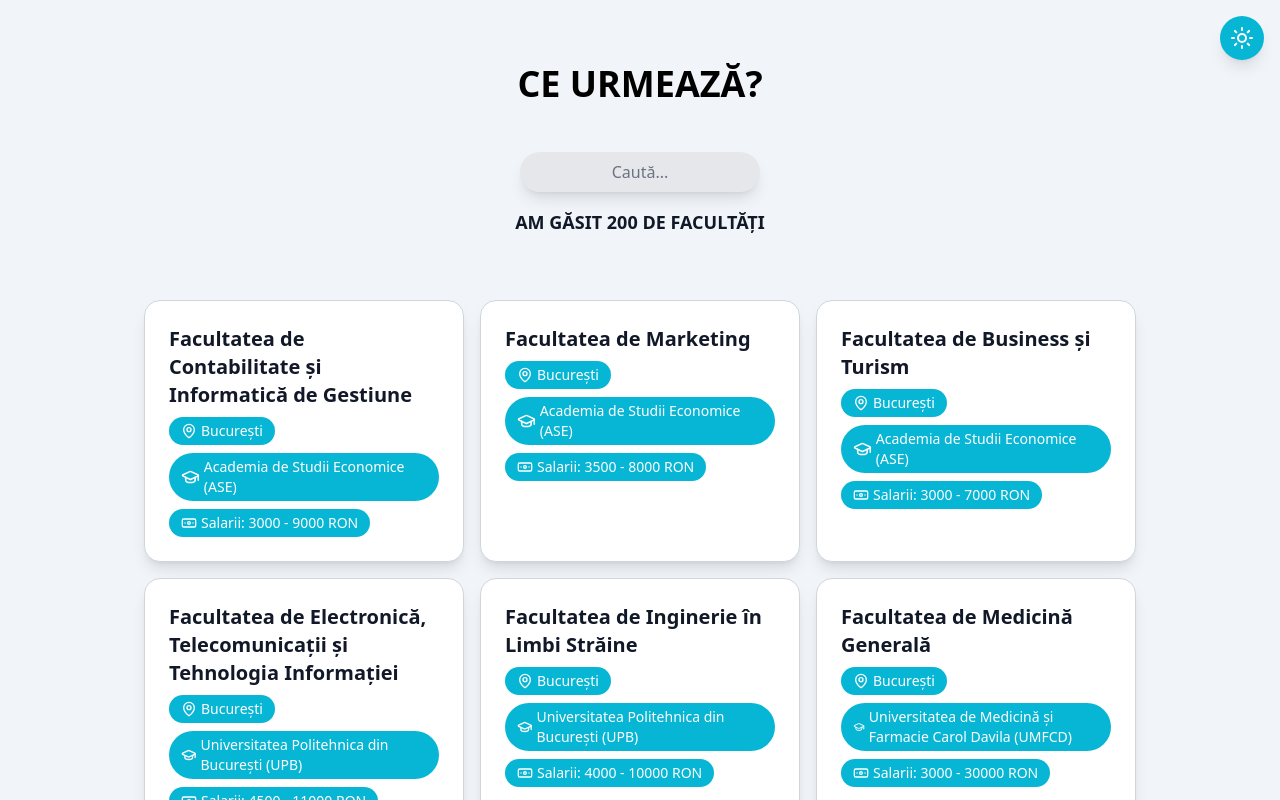
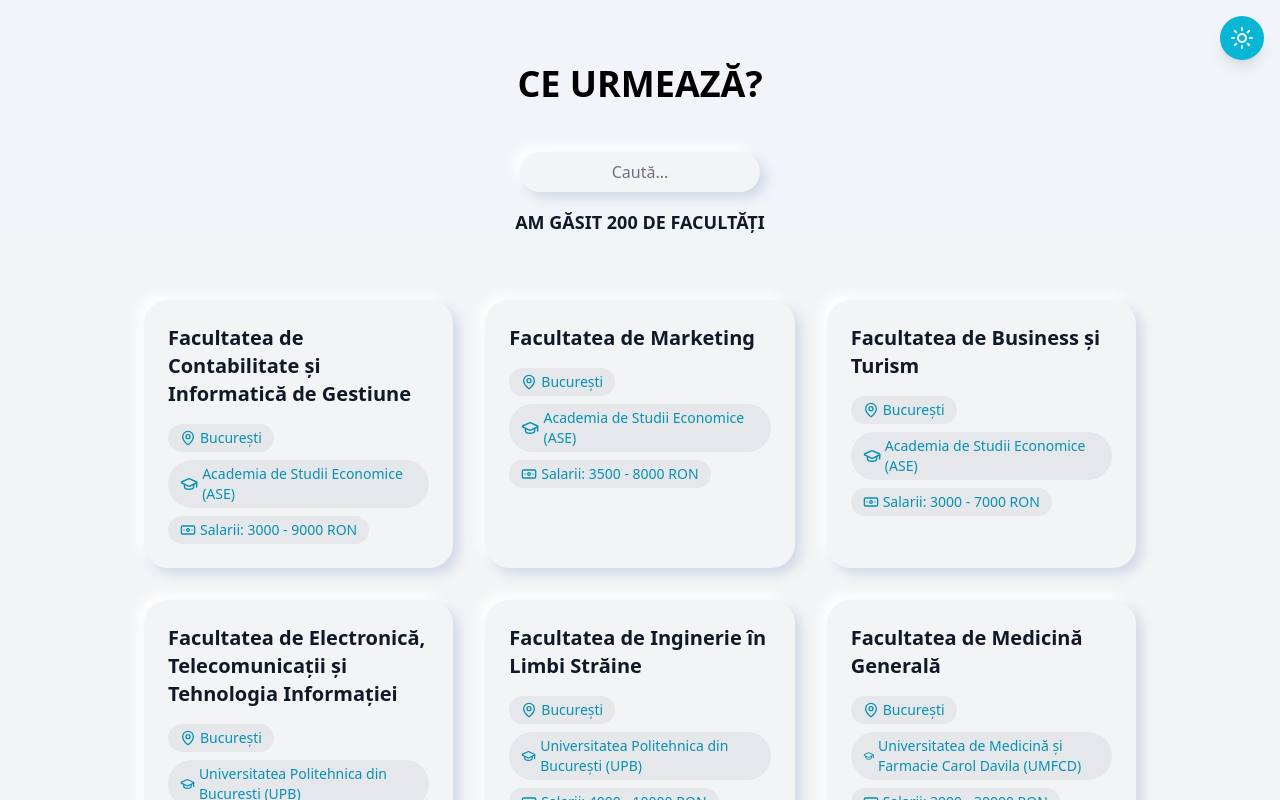
Before and after one commit to Keyrif/ce-urmeaza, a React (Vite) app: page / in a window 1280 px wide. Both pictures are taken after a click on the button "AFIȘEAZĂ TOATE FACULTĂȚILE". Shown: the top 800 px of the page. Built offline with nearby package versions, Linux system fonts and the light colour scheme.

Commit message:
upload test neumorphism

```diff
--- a/src/components/Footer.jsx
+++ b/src/components/Footer.jsx
@@ -11,7 +11,7 @@ function Footer({ darkMode }) {
       <a className="text-sm opacity-80" href="https://github.com/keyrif/ce-urmeaza">
         Pagina Proiect Github
       </a>
-      <p>v0.46</p>
+      <p>v0.46neumorphism</p>
     </footer>
   );
 }
--- a/src/components/ResultsGrid.jsx
+++ b/src/components/ResultsGrid.jsx
@@ -7,6 +7,15 @@ function ResultsGrid({ results, setSelectedUniversity, darkMode, searched }) {
   const totalPages = Math.ceil(results.length / resultsPerPage);
   const startIndex = (currentPage - 1) * resultsPerPage;
   const currentResults = results.slice(startIndex, startIndex + resultsPerPage);
+
+  // neumorphism test commit
+  const neumorphicShadow = darkMode
+    ? "6px 6px 12px #0f172a, -6px -6px 12px #202b3f"
+    : "6px 6px 12px #d1d9e6, -6px -6px 12px #ffffff";
+
+  const neumorphicPressedShadow = darkMode
+    ? "inset 6px 6px 12px #0f172a, inset -6px -6px 12px #202b3f"
+    : "inset 6px 6px 12px #d1d9e6, inset -6px -6px 12px #ffffff";
 
   useEffect(() => {
     setCurrentPage(1);
@@ -21,7 +30,7 @@ function ResultsGrid({ results, setSelectedUniversity, darkMode, searched }) {
   }
 
   return (
-    <div className="flex flex-col items-center w-full">
+    <div className={`flex flex-col items-center w-full min-h-screen ${darkMode ? 'bg-slate-900' : 'bg-gray-100'} transition-colors duration-500`}>
       <AnimatePresence mode="wait">
         <motion.div
           key={currentPage}
@@ -29,7 +38,7 @@ function ResultsGrid({ results, setSelectedUniversity, darkMode, searched }) {
           animate={{ opacity: 1, y: 0 }}
           exit={{ opacity: 0, y: -20 }}
           transition={{ duration: 0.4 }}
-          className="mt-12 grid gap-4 md:grid-cols-2 lg:grid-cols-3 w-full max-w-5xl p-4 z-10"
+          className="mt-12 grid gap-8 md:grid-cols-2 lg:grid-cols-3 w-full max-w-5xl p-4 z-10"
         >
           {currentResults.map((f) => (
             <motion.div
@@ -38,45 +47,24 @@ function ResultsGrid({ results, setSelectedUniversity, darkMode, searched }) {
                 e.stopPropagation();
                 setTimeout(() => setSelectedUniversity(f), 150);
               }}
-              className={`relative p-6 rounded-2xl border cursor-pointer overflow-hidden shadow-lg hover:shadow-2xl focus:outline-none ${
-                darkMode
-                  ? "bg-slate-800 border-slate-600 text-white hover:border-2 hover:border-cyan-600"
-                  : "bg-white border-gray-300 text-gray-900 hover:border-2 hover:border-cyan-400"
+              className={`p-6 rounded-3xl cursor-pointer transition-colors duration-500 ${
+                darkMode ? "bg-slate-900" : "bg-gray-100"
               }`}
-              whileHover={{
-                scale: 1.05,
-                boxShadow: "0 0 5px 1px rgba(34, 211, 238, 0.7)",
-               }}
-              whileTap={{
-                scale: 0.95,
-                boxShadow: "0 0 10px 1px rgba(34, 211, 238, 0.55)",
-               }}
-              transition={{
-                duration: 0.2,
-                type: "linear"
-              }}
+              style={{ boxShadow: neumorphicShadow }}
+              whileHover={{ scale: 1.05 }}
+              whileTap={{ scale: 0.95, boxShadow: neumorphicPressedShadow }}
+              transition={{ duration: 0.2 }}
             >
-              <motion.div
-                className="absolute inset-0 -m-[2px] rounded-2xl pointer-events-none"
-                initial={{ opacity: 0, scale: 0.95 }}
-                whileHover={{ opacity: 1, scale: 1.05 }}
-                transition={{ duration: 0.3, ease: "easeOut" }}
-                style={{
-                  border: "2px solid #22d3ee",
-                  boxShadow: "0 0 10px rgba(34, 211, 238, 0.7)",
-                }}
-              />
+              <h2 className={`font-bold text-xl relative z-10 ${darkMode ? 'text-white' : 'text-gray-900'}`}>
+                {f.name}
+              </h2>
 
-              <h2 className="font-bold text-xl relative z-10">
-                {f.name}
-                </h2>
-
-              <div className="flex flex-wrap gap-2 mt-2">
+              <div className="flex flex-wrap gap-2 mt-4">
                 <div
                   className={`px-3 py-1 rounded-full text-sm font-medium flex items-center ${
                     darkMode
-                      ? "bg-cyan-600 text-white"
-                      : "bg-cyan-500 text-white"
+                      ? "bg-slate-800 text-cyan-400"
+                      : "bg-gray-200 text-cyan-600"
                   }`}
                 >
                   <svg
@@ -100,8 +88,8 @@ function ResultsGrid({ results, setSelectedUniversity, darkMode, searched }) {
                 <div
                   className={`px-3 py-1 rounded-full text-sm font-medium flex items-center ${
                     darkMode
-                      ? "bg-cyan-600 text-white"
-                      : "bg-cyan-500 text-white"
+                      ? "bg-slate-800 text-cyan-400"
+                      : "bg-gray-200 text-cyan-600"
                   }`}
                 >
                   <svg
@@ -126,8 +114,8 @@ function ResultsGrid({ results, setSelectedUniversity, darkMode, searched }) {
                 <div
                   className={`px-3 py-1 rounded-full text-sm font-medium flex items-center ${
                     darkMode
-                      ? "bg-cyan-600 text-white"
-                      : "bg-cyan-500 text-white"
+                      ? "bg-slate-800 text-cyan-400"
+                      : "bg-gray-200 text-cyan-600"
                   }`}
                 >
                   <svg
@@ -155,38 +143,33 @@ function ResultsGrid({ results, setSelectedUniversity, darkMode, searched }) {
       </AnimatePresence>
 
       {totalPages > 1 && (
-        <div className="flex gap-2 mt-6 flex-wrap justify-center">
+        <div className="flex gap-4 mt-8 mb-12 flex-wrap justify-center p-4">
           <motion.button
             onClick={(e) => {
               e.stopPropagation();
               setTimeout(() => setCurrentPage(Math.max(currentPage - 1, 1)), 150)
             }}
-            whileHover={{
-              scale: 1.05,
-              boxShadow: "0 0 5px 1px rgba(34, 211, 238, 0.7)",
-             }}
-            whileTap={{
-              scale: 0.9,
-              boxShadow: "0 0 10px 2px rgba(34, 211, 238, 0.7)",
-            }}
+            whileHover={{ scale: 1.05 }}
+            whileTap={{ scale: 0.95, boxShadow: neumorphicPressedShadow }}
             disabled={currentPage === 1}
-            className={`px-4 py-2 rounded-lg border transition-colors focus:outline-none ${
-              darkMode
-                ? "bg-slate-700 text-white border-slate-500 hover:bg-slate-600 hover:border-2 hover:border-cyan-600"
-                : "bg-gray-200 text-gray-800 border-gray-300 hover:bg-gray-300 hover:border-2 hover:border-cyan-300"
-            } disabled:opacity-50`}
+            className={`w-12 h-12 flex items-center justify-center rounded-3xl transition-colors duration-500 ${
+              darkMode ? "bg-slate-900 text-cyan-400" : "bg-gray-100 text-gray-800"
+            } disabled:opacity-50 disabled:cursor-not-allowed`}
+            style={{ boxShadow: neumorphicShadow }}
           >
-            <svg xmlns="http://www.w3.org/2000/svg"
+            <svg
+              xmlns="http://www.w3.org/2000/svg"
               width="24"
               height="24"
               viewBox="0 0 24 24"
               fill="none"
               stroke="currentColor"
-              stroke-width="2"
-              stroke-linecap="round"
-              stroke-linejoin="round"
-              class="lucide lucide-arrow-big-left-icon lucide-arrow-big-left">
-                <path d="M13 9a1 1 0 0 1-1-1V5.061a1 1 0 0 0-1.811-.75l-6.835 6.836a1.207 1.207 0 0 0 0 1.707l6.835 6.835a1 1 0 0 0 1.811-.75V16a1 1 0 0 1 1-1h6a1 1 0 0 0 1-1v-4a1 1 0 0 0-1-1z"/>
+              strokeWidth="2"
+              strokeLinecap="round"
+              strokeLinejoin="round"
+              className="lucide lucide-arrow-big-left-icon lucide-arrow-big-left"
+            >
+              <path d="M13 9a1 1 0 0 1-1-1V5.061a1 1 0 0 0-1.811-.75l-6.835 6.836a1.207 1.207 0 0 0 0 1.707l6.835 6.835a1 1 0 0 0 1.811-.75V16a1 1 0 0 1 1-1h6a1 1 0 0 0 1-1v-4a1 1 0 0 0-1-1z" />
             </svg>
           </motion.button>
 
@@ -195,25 +178,20 @@ function ResultsGrid({ results, setSelectedUniversity, darkMode, searched }) {
               key={i + 1}
               onClick={(e) => {
                 e.stopPropagation();
-                setTimeout(() => setCurrentPage(i+1), 150)
+                setTimeout(() => setCurrentPage(i + 1), 150)
               }}
-              whileHover={{
-                scale: 1.05,
-                boxShadow: "0 0 5px 1px rgba(34, 211, 238, 0.7)",
-              }}
-              whileTap={{
-                scale: 0.9,
-                boxShadow: "0 0 10px 2px rgba(34, 211, 238, 0.7)",
-              }}
-              className={`px-4 py-2 rounded-lg transition-colors duration-600 focus:outline-none ${
+              whileHover={{ scale: 1.05 }}
+              whileTap={{ scale: 0.95, boxShadow: neumorphicPressedShadow }}
+              className={`w-12 h-12 flex items-center justify-center rounded-3xl transition-colors duration-500 ${
                 currentPage === i + 1
                   ? darkMode
-                    ? "bg-cyan-500 text-white border-cyan-400 hover:border-2 hover:border-cyan-600"
-                    : "bg-cyan-500 text-white border-cyan-600 hover:border-2 hover:border-cyan-300"
+                    ? "bg-cyan-500 text-white"
+                    : "bg-cyan-500 text-white"
                   : darkMode
-                  ? "bg-slate-700 text-white border-slate-500 hover:bg-slate-600 hover:border-2 hover:border-cyan-600"
-                  : "bg-gray-200 text-gray-800 border-gray-300 hover:bg-gray-300 hover:border-2 hover:border-cyan-300"
+                  ? "bg-slate-900 text-white"
+                  : "bg-gray-100 text-gray-800"
               }`}
+              style={{ boxShadow: currentPage === i + 1 ? 'none' : neumorphicShadow }}
             >
               {i + 1}
             </motion.button>
@@ -224,32 +202,27 @@ function ResultsGrid({ results, setSelectedUniversity, darkMode, searched }) {
               e.stopPropagation();
               setTimeout(() => setCurrentPage(Math.min(currentPage + 1, totalPages)), 150)
             }}
-            whileHover={{
-              scale: 1.05,
-              boxShadow: "0 0 5px 1px rgba(34, 211, 238, 0.7)",
-             }}
-            whileTap={{
-              scale: 0.9,
-              boxShadow: "0 0 10px 2px rgba(34, 211, 238, 0.7)",
-            }}
+            whileHover={{ scale: 1.05 }}
+            whileTap={{ scale: 0.95, boxShadow: neumorphicPressedShadow }}
             disabled={currentPage === totalPages}
-            className={`px-4 py-2 rounded-lg border transition-colors focus:outline-none ${
-              darkMode
-                ? "bg-slate-700 text-white border-slate-500 hover:bg-slate-600 hover:border-2 hover:border-cyan-600"
-                : "bg-gray-200 text-gray-800 border-gray-300 hover:bg-gray-300 hover:border-2 hover:border-cyan-300"
-            } disabled:opacity-50`}
+            className={`w-12 h-12 flex items-center justify-center rounded-3xl transition-colors duration-500 ${
+              darkMode ? "bg-slate-900 text-cyan-400" : "bg-gray-100 text-gray-800"
+            } disabled:opacity-50 disabled:cursor-not-allowed`}
+            style={{ boxShadow: neumorphicShadow }}
           >
-            <svg xmlns="http://www.w3.org/2000/svg"
+            <svg
+              xmlns="http://www.w3.org/2000/svg"
               width="24"
               height="24"
               viewBox="0 0 24 24"
               fill="none"
               stroke="currentColor"
-              stroke-width="2"
-              stroke-linecap="round"
-              stroke-linejoin="round"
-              class="lucide lucide-arrow-big-right-icon lucide-arrow-big-right">
-                <path d="M11 9a1 1 0 0 0 1-1V5.061a1 1 0 0 1 1.811-.75l6.836 6.836a1.207 1.207 0 0 1 0 1.707l-6.836 6.835a1 1 0 0 1-1.811-.75V16a1 1 0 0 0-1-1H5a1 1 0 0 1-1-1v-4a1 1 0 0 1 1-1z"/>
+              strokeWidth="2"
+              strokeLinecap="round"
+              strokeLinejoin="round"
+              className="lucide lucide-arrow-big-right-icon lucide-arrow-big-right"
+            >
+              <path d="M11 9a1 1 0 0 0 1-1V5.061a1 1 0 0 1 1.811-.75l6.836 6.836a1.207 1.207 0 0 1 0 1.707l-6.836 6.835a1 1 0 0 1-1.811-.75V16a1 1 0 0 0-1-1H5a1 1 0 0 1-1-1v-4a1 1 0 0 1 1-1z" />
             </svg>
           </motion.button>
         </div>
--- a/src/components/SearchBar.jsx
+++ b/src/components/SearchBar.jsx
@@ -14,6 +14,16 @@ function SearchBar({
   darkMode,
 }) {
   const [numResults, setNumResults] = useState(0);
+
+  // neumorphism test commit
+  const neumorphicShadow = darkMode
+    ? "6px 6px 12px #0f172a, -6px -6px 12px #202b3f"
+    : "6px 6px 12px #d1d9e6, -6px -6px 12px #ffffff";
+
+  const neumorphicPressedShadow = darkMode
+    ? "inset 6px 6px 12px #0f172a, inset -6px -6px 12px #202b3f"
+    : "inset 6px 6px 12px #d1d9e6, inset -6px -6px 12px #ffffff";
+
   let textToShow;
   if (numResults < 200 && searchText.trim().length < 3) {
     textToShow = "O CĂUTARE TREBUIE SĂ AIBĂ MINIM 3 CARACTERE";
@@ -27,6 +37,7 @@ function SearchBar({
     textToShow = `AM GĂSIT ${numResults} DE FACULTĂȚI`;
   }
   const characters = Array.from(textToShow);
+
   const containerVariants = {
     hidden: { opacity: 0 },
     visible: {
@@ -36,10 +47,10 @@ function SearchBar({
       },
     },
     exit: {
-        opacity: 0,
-        y: -20,
-        transition: { duration: 0.2 }
-    }
+      opacity: 0,
+      y: -20,
+      transition: { duration: 0.2 },
+    },
   };
 
   const characterVariants = {
@@ -112,28 +123,17 @@ function SearchBar({
         onKeyDown={(e) => e.key === "Enter" && Search()}
         onClick={SearchBarReset}
         placeholder="Caută..."
-        whileTap={{ scale: 1 }}
-        whileHover={{
-          scale: 1.05,
-          boxShadow: "0 0 0 3px rgba(34, 211, 238, 0.4), 0 10px 15px -3px rgba(34, 211, 238, 0.4), 0 4px 6px -2px rgba(0, 0, 0, 0.05)"
-        }}
-        whileFocus={{
-          scale: 1,
-          boxShadow: "0 0 0 5px rgba(34, 211, 238, 0.5), 0 10px 15px -3px rgba(0, 0, 0, 0.1), 0 4px 6px -2px rgba(0, 0, 0, 0.05)",
-          transition: {
-            duration: 0.2,
-            ease: "linear"
-          }
-        }}
-        className={`rounded-full border-transparent text-center mt-6 duration-600 shadow-lg focus:outline-none ${
+        className={`rounded-full border-none focus:outline-none focus:ring-4 focus:ring-cyan-500/50 text-center mt-6 transition-all duration-300 ${
           darkMode
-            ? "bg-slate-800 text-white placeholder-slate-400"
-            : "bg-gray-200 text-black placeholder-gray-500"
+            ? "bg-slate-900 text-white placeholder-slate-400"
+            : "bg-gray-100 text-black placeholder-gray-500"
         } ${
           searched
             ? "w-60 py-2 text-base"
             : "w-[40vw] sm:w-[30vw] md:w-[25vw] py-3 sm:py-4 text-lg"
         }`}
+        style={{ boxShadow: neumorphicShadow }}
+        whileTap={{ scale: 0.95, boxShadow: neumorphicPressedShadow }}
       />
       <AnimatePresence>
         {searched && (
@@ -153,7 +153,6 @@ function SearchBar({
               </motion.span>
             ))}
           </motion.div>
-
         )}
       </AnimatePresence>
       <AnimatePresence>
@@ -166,25 +165,23 @@ function SearchBar({
             className="flex flex-col sm:flex-row gap-4 mt-12"
           >
             <motion.button
-              className={`px-6 py-3 rounded-full font-semibold shadow-lg duration-300 focus:outline-none ${
-                darkMode
-                  ? "bg-slate-800 hover:bg-slate-700 text-white border-2 border-cyan-700 hover:border-cyan-600 active:border-4 hover:shadow-xl hover:shadow-xl hover:shadow-cyan-800/30"
-                  : "bg-white hover:bg-gray-200 text-gray-900 border-2 border-cyan-500 hover:border-cyan-400 active:border-4 hover:shadow-xl hover:shadow-xl hover:shadow-cyan-400/30"
+              className={`px-6 py-3 rounded-full font-semibold focus:outline-none transition-colors duration-300 ${
+                darkMode ? "bg-slate-900 text-white" : "bg-gray-100 text-gray-900"
               }`}
+              style={{ boxShadow: neumorphicShadow }}
               whileHover={{ scale: 1.03 }}
-              whileTap={{ scale: 0.95 }}
+              whileTap={{ scale: 0.95, boxShadow: neumorphicPressedShadow }}
               onClick={showAllFaculties}
             >
               AFIȘEAZĂ TOATE FACULTĂȚILE
             </motion.button>
             <motion.button
-              className={`px-6 py-3 rounded-full font-semibold shadow-lg duration-300 focus:outline-none ${
-                darkMode
-                  ? "bg-cyan-700 hover:bg-cyan-600 text-white border-2 border-white hover:border-white active:border-4 hover:shadow-xl hover:shadow-xl hover:shadow-cyan-800/30"
-                  : "bg-cyan-500 hover:bg-cyan-400 text-white border-black hover:border-black active:border-4 hover:shadow-xl hover:shadow-xl hover:shadow-cyan-400/50"
+              className={`px-6 py-3 rounded-full font-semibold focus:outline-none transition-colors duration-300 ${
+                darkMode ? "bg-cyan-600 text-white" : "bg-cyan-500 text-white"
               }`}
+              style={{ boxShadow: neumorphicShadow }}
               whileHover={{ scale: 1.03 }}
-              whileTap={{ scale: 0.95 }}
+              whileTap={{ scale: 0.95, boxShadow: neumorphicPressedShadow }}
               onClick={startQuiz}
             >
               DESCOPERĂ FACULTATEA PERFECTĂ
--- a/src/components/UniversityCard.jsx
+++ b/src/components/UniversityCard.jsx
@@ -1,18 +1,25 @@
 import { motion, AnimatePresence } from "framer-motion";
-import icon from "/src/assets/universitycardlogo.png";
+import { useState } from "react";
 
 function InfoCard({ title, icon, children, darkMode }) {
+  // neumorphism test commit
+  const neumorphicShadow = darkMode
+    ? "6px 6px 12px #0f172a, -6px -6px 12px #202b3f"
+    : "6px 6px 12px #d1d9e6, -6px -6px 12px #ffffff";
+
   return (
     <div
       className={`p-6 rounded-2xl shadow-lg mt-4 w-full ${
-        darkMode ? 'bg-slate-800 text-white' : 'bg-gray-100 text-gray-900'
+        darkMode ? "bg-slate-900 text-white" : "bg-gray-100 text-gray-900"
       }`}
+      style={{ boxShadow: neumorphicShadow }}
     >
       <div className="flex items-center mb-2">
         <span
           className={`p-2 rounded-full mr-3 ${
-            darkMode ? 'bg-slate-700' : 'bg-gray-300'
+            darkMode ? "bg-slate-800" : "bg-gray-200"
           }`}
+          style={{ boxShadow: neumorphicShadow }}
         >
           {icon}
         </span>
@@ -25,6 +32,14 @@ function InfoCard({ title, icon, children, darkMode }) {
 
 function UniversityCard({ selectedUniversity, setSelectedUniversity, darkMode }) {
   if (!selectedUniversity) return null;
+
+  const neumorphicShadow = darkMode
+    ? "6px 6px 12px #0f172a, -6px -6px 12px #202b3f"
+    : "6px 6px 12px #d1d9e6, -6px -6px 12px #ffffff";
+
+  const neumorphicPressedShadow = darkMode
+    ? "inset 6px 6px 12px #0f172a, inset -6px -6px 12px #202b3f"
+    : "inset 6px 6px 12px #d1d9e6, inset -6px -6px 12px #ffffff";
 
   return (
     <AnimatePresence>
@@ -44,27 +59,23 @@ function UniversityCard({ selectedUniversity, setSelectedUniversity, darkMode })
             exit={{ scale: 0.8 }}
             transition={{ duration: 0.3 }}
             className={`p-8 rounded-3xl max-w-3xl w-full mx-4 relative shadow-2xl overflow-y-auto max-h-[90vh] ${
-              darkMode ? "bg-slate-900 text-white" : "bg-white text-gray-900"
+              darkMode ? "bg-slate-900 text-white" : "bg-gray-100 text-gray-900"
             }`}
+            style={{ boxShadow: neumorphicShadow }}
           >
             <motion.button
               onClick={(e) => {
                 e.stopPropagation();
                 setTimeout(() => setSelectedUniversity(null), 150);
               }}
-              whileHover={{
-                scale: 1.1,
-                boxShadow: "0 0 5px 1px rgba(34, 211, 238, 0.7)"
-              }}
-              whileTap={{
-                scale:0.8,
-                boxShadow: "0 0 10px 1px rgba(34, 211, 238, 0.7)"
-              }}
+              whileHover={{ scale: 1.1 }}
+              whileTap={{ scale: 0.8, boxShadow: neumorphicPressedShadow }}
               className={`absolute top-4 right-4 z-20 w-10 h-10 flex items-center justify-center rounded-full transition-colors text-xl focus:outline-none ${
                 darkMode
-                  ? "bg-slate-700 text-white hover:bg-slate-600 border-2 border-transpareant hover:border-cyan-700 active:border-cyan-700"
+                  ? "bg-slate-800 text-white hover:bg-slate-700 border-2 border-transpareant hover:border-cyan-700 active:border-cyan-700"
                   : "bg-gray-200 text-gray-900 hover:bg-gray-300 border-2 border-transpareant hover:border-cyan-400 active:border-cyan-400"
               }`}
+              style={{ boxShadow: neumorphicShadow }}
             >
               ✕
             </motion.button>
@@ -74,8 +85,13 @@ function UniversityCard({ selectedUniversity, setSelectedUniversity, darkMode })
                 className={`p-4 rounded-full mb-4 ${
                   darkMode ? "bg-slate-800" : "bg-gray-200"
                 }`}
+                style={{ boxShadow: neumorphicShadow }}
               >
-                <img src={icon} className="w-12 h-12 text-cyan-500" />
+                <svg xmlns="http://www.w3.org/2000/svg" width="48" height="48" viewBox="0 0 24 24" fill="none" stroke="currentColor" strokeWidth="2" strokeLinecap="round" strokeLinejoin="round" className="lucide lucide-graduation-cap text-cyan-500">
+                  <path d="M22 10v6M22 16H2M22 16h-2a2 2 0 0 1-2-2v-2a2 2 0 0 1 2-2h2M12 11V3a1 1 0 0 1 1-1h1a1 1 0 0 1 1 1v8h-3ZM7 11V3a1 1 0 0 1 1-1h1a1 1 0 0 1 1 1v8H7ZM2 11V3a1 1 0 0 1 1-1h1a1 1 0 0 1 1 1v8H2Z"/>
+                  <path d="M12 11V3a1 1 0 0 1 1-1h1a1 1 0 0 1 1 1v8h-3ZM7 11V3a1 1 0 0 1 1-1h1a1 1 0 0 1 1 1v8H7Z"/>
+                  <path d="M22 10a1 1 0 0 0-1-1h-2a2 2 0 0 0-2 2v2a2 2 0 0 0 2 2h2a1 1 0 0 0 1-1v-2Z"/>
+                </svg>
               </span>
               <h2 className="text-3xl font-bold">{selectedUniversity.name}</h2>
             </div>
@@ -97,8 +113,8 @@ function UniversityCard({ selectedUniversity, setSelectedUniversity, darkMode })
                     strokeLinejoin="round"
                     className="lucide lucide-map-pin mr-1"
                   >
-                    <path d="M20 10c0 4.993-5.539 10.193-7.399 11.799a1 1 0 0 1-1.202 0C9.539 20.193 4 14.993 4 10a8 8 0 0 1 16 0"/>
-                    <circle cx="12" cy="10" r="3"/>
+                    <path d="M20 10c0 4.993-5.539 10.193-7.399 11.799a1 1 0 0 1-1.202 0C9.539 20.193 4 14.993 4 10a8 8 0 0 1 16 0" />
+                    <circle cx="12" cy="10" r="3" />
                   </svg>
                 }
               >
```
